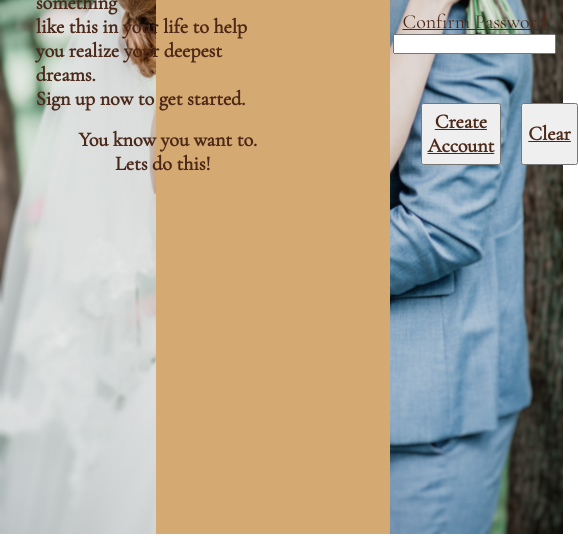
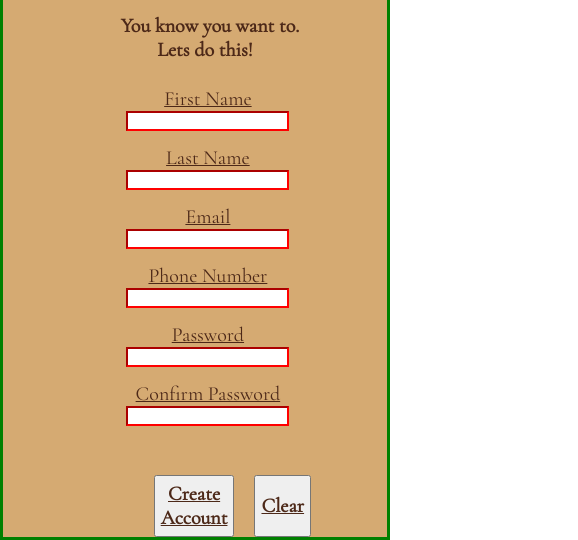
Before and after one commit to howie1329/The-Odin-Project-SignUp-Form, a plain HTML site: page index.html in a window 390 px wide. Shown: the part 310-850 px from the top of the page, 578 px wide, since content can reach past the window. Drawn offline with Linux system fonts and the light colour scheme.

Commit message:
updated UI Screen Responsiveness

```diff
--- a/index.html
+++ b/index.html
@@ -23,27 +23,27 @@
             <form class = form1 action="" method="post">
                 <div class = input>
                     <label for="first_name">First Name</label>
-                    <input type="text" id="first_name">
+                    <input type="text" id="first_name" pattern="[a-zA-Z0-9]+" required>
                 </div>
                 <div class = input>
                     <label for="last_name">Last Name</label>
-                    <input type="text" id="last_name">
+                    <input type="text" id="last_name"pattern = '[a-zA-Z0-9]+' required>
                 </div>
                 <div class = input>
                     <label for="email">Email</label>
-                    <input type="email" id="email">
+                    <input type="email" id="email" required>
                 </div>
                 <div class = input>
                     <label for="phoneNumber">Phone Number</label>
-                    <input type="number" id="phoneNumber">
+                    <input type="number" id="phoneNumber" pattern="\d{3}[\-]\d{3}[\-]\d{4}" required>
                 </div>
                 <div class = input>
                     <label for="user_password">Password</label>
-                    <input type="password" id="user_password">
+                    <input type="password" id="user_password" required>
                 </div>
                 <div class = input>
                     <label for="user_password">Confirm Password</label>
-                    <input type="password" id="user_password">
+                    <input type="password" id="user_password" required>
                 </div>
                 <div class = inputbutton>
                     <button type="submit">Create Account</button>
--- a/style.css
+++ b/style.css
@@ -85,13 +85,6 @@
     text-align: center;
 }
 
-.container .rightside .form1 .input :hover{
-    display: flex;
-    flex-direction: column;
-    text-align: center;
-    border: black;
-    border-style: solid;
-}
 
 button{
     font-size: 1.25rem;
@@ -105,3 +98,62 @@ button{
     padding-top: 4vh;
     gap: 1.25rem;
 }
+
+input:invalid {
+    border-color: red;
+  }
+
+input:valid {
+    border-color: green;
+  }
+
+@media (max-width:600px) {
+    .container .leftside{
+        display: none;
+    }
+
+    .container .rightside{
+        width: 100vw;
+        height: 100vh;
+        flex-wrap: nowrap;
+        display: flex;
+        justify-content: center;
+        border: green solid;
+    }
+
+    .container .rightside .logo{
+        width: 60vw;
+        height: 30vh;
+        margin-left: 20vw;
+    }
+
+    .container .rightside .text1{
+        font-size: 1.25rem;
+        font-weight: 700;
+        margin-top: 0vh;
+        margin-left: 10vw;
+        display: flex;
+        justify-content: center;
+        padding-left: 0rem;
+        font-family: 'cormorant-garamond';
+    }
+    .container .rightside .text2{
+        font-size: 1.25rem;
+        font-weight: 700;
+        display: flex;
+        justify-content: center;
+        margin-top: 2vh;
+        padding-left: 1.875rem;
+        font-family: 'cormorant-garamond';
+    }
+
+    .container .rightside .text3{
+        font-size: 1.25rem;
+        font-weight: 700;
+        display: flex;
+        justify-content: center;
+        margin-top: 0rem;
+        padding-left: 1.25rem;
+        font-family: 'cormorant-garamond';
+    }
+}
```
